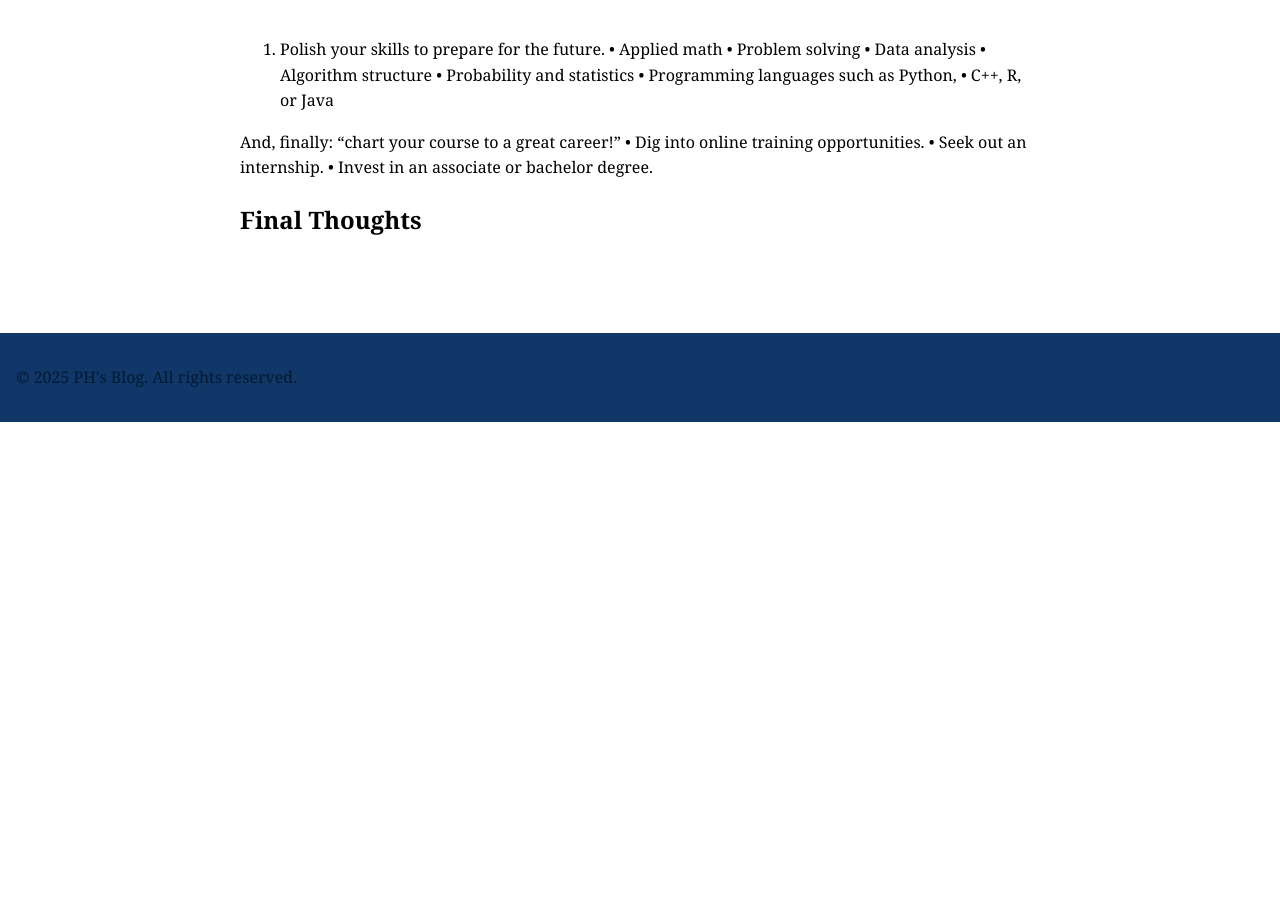
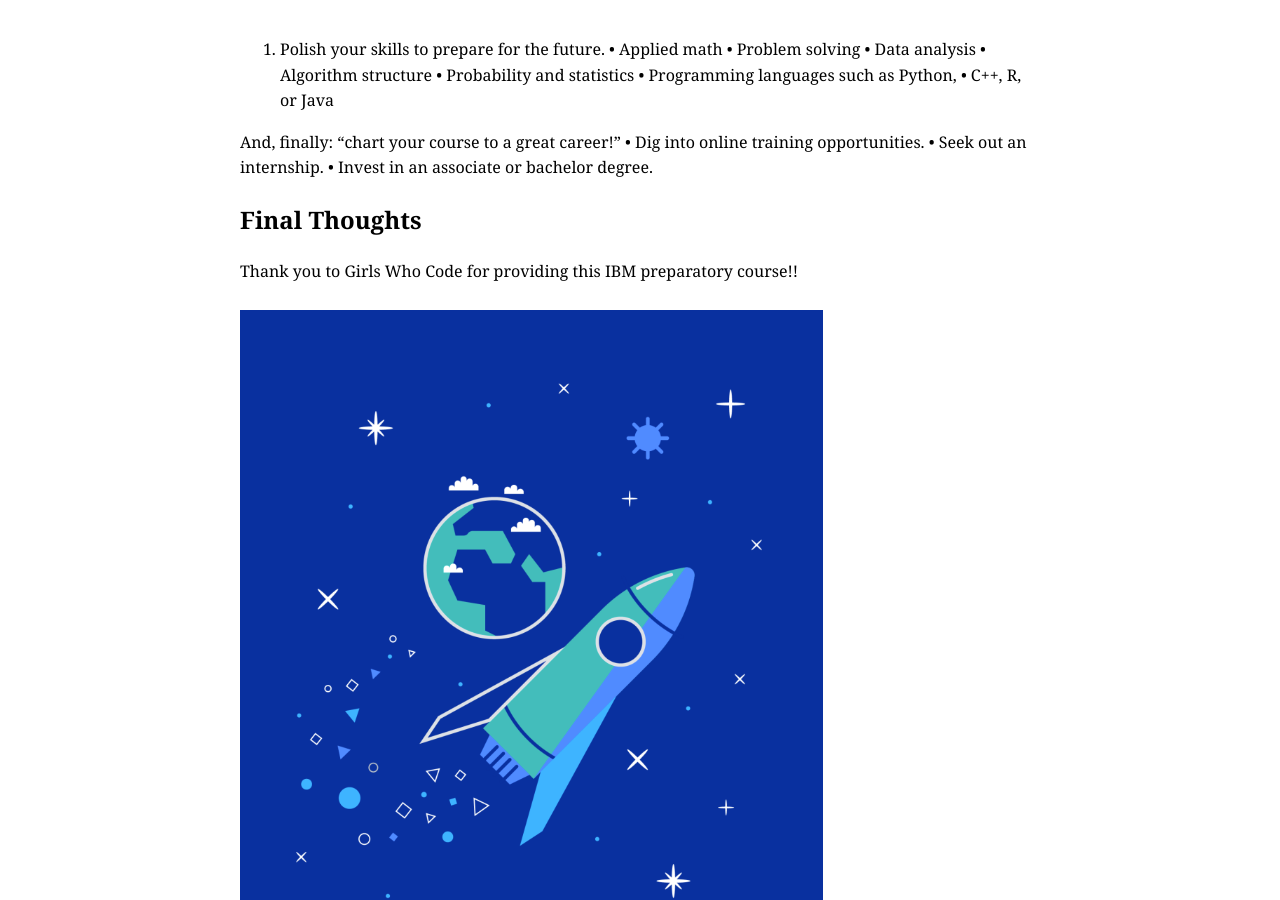
Before and after one commit to CaptainSapphire/PH-s-Blog, a Jekyll site: the page built from _posts/2025-09-25-IBM Learn about a career with AI girls who code.md, in a window 1280 px wide and 900 px high, scrolled down 739 px. Built offline with Jekyll 4.4.1, drawn with Linux system fonts in a browser that asks for light colours; our own code applies the rules of GitHub Pages for plain Markdown files; before the commit the page ends 1161 px from its top, so only the background shows below that.

Commit message:
Update 2025-09-25-IBM Learn about a career with AI girls who code.md

```diff
--- a/_posts/2025-09-25-IBM Learn about a career with AI girls who code.md
+++ b/_posts/2025-09-25-IBM Learn about a career with AI girls who code.md
@@ -27,3 +27,5 @@
 • Invest in an associate or bachelor degree.
 
 ## Final Thoughts
+Thank you to Girls Who Code for providing this IBM preparatory course!! <br><br>
+![rocket from presentation](https://github.com/CaptainSapphire/PH-s-Blog/blob/main/assets/September%202025/Screenshot%202025-09-25%20215151.png?raw=true)
```
